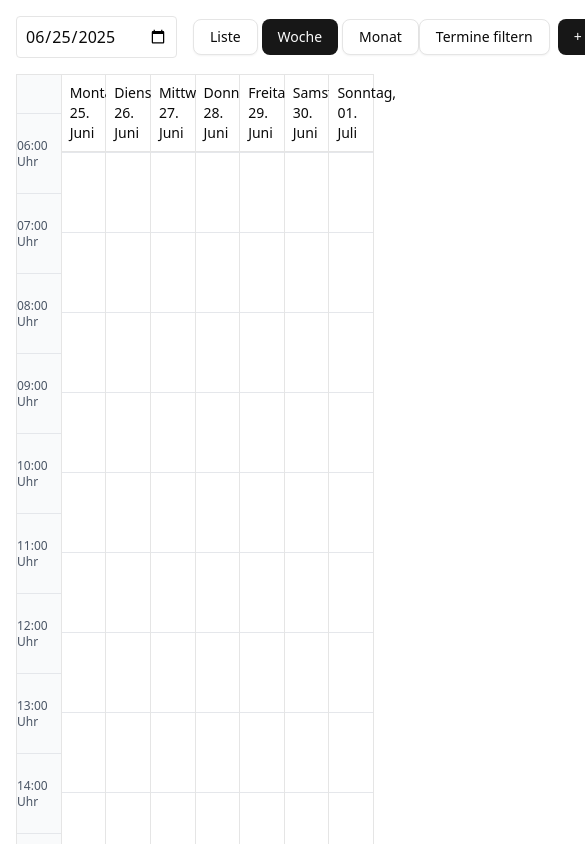
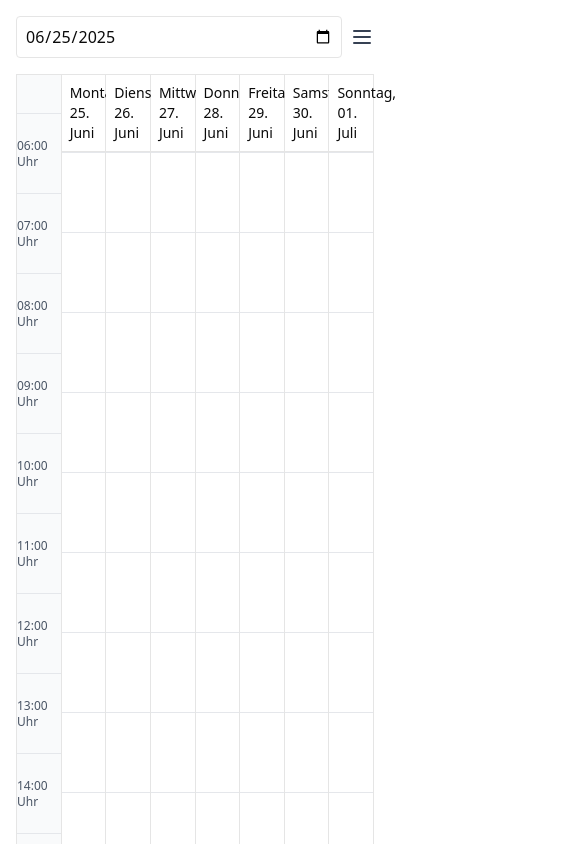
Before and after one commit to rafeyshah/vocare-webapp, a Next.js app: page / in a window 390 px wide. Shown: the top 844 px of the page, 585 px wide, since content can reach past the window. Built offline with nearby package versions, Linux system fonts and the light colour scheme; no server answers; the database is empty.

Commit message:
Responsive UI List

```diff
--- a/src/app/page.tsx
+++ b/src/app/page.tsx
@@ -7,6 +7,7 @@ import CalendarMonth from "@/components/CalendarMonth"
 import AppointmentList from "@/components/AppointmentList"
 import NewAppointmentModal from "@/components/NewAppointmentModal"
 import FilterModal from "@/components/FilterModal"
+import { Menu } from "lucide-react"
 
 export default function CalendarPage() {
   const [view, setView] = useState<"week" | "month" | "list">("week")
@@ -16,6 +17,7 @@ export default function CalendarPage() {
   const [showNewModal, setShowNewModal] = useState(false)
   const [editingAppointment, setEditingAppointment] = useState<any>(null)
   const [refreshKey, setRefreshKey] = useState(0);
+  const [menuOpen, setMenuOpen] = useState(false);
 
   const refreshAppointments = () => setRefreshKey(prev => prev + 1);
 
@@ -27,15 +29,24 @@ export default function CalendarPage() {
   return (
     <div className="p-4">
       {/* Header */}
-      <div className="flex justify-between items-center mb-4">
-        <div className="flex gap-2 items-center">
-          <input
-            type="date"
-            value={selectedDate.toISOString().split("T")[0]}
-            onChange={(e) => setSelectedDate(new Date(e.target.value))}
-            className="border p-2 rounded"
-          />
-          <div className="flex gap-1 ml-2">
+      <div className="flex flex-col sm:flex-row justify-between items-start sm:items-center mb-4 gap-4">
+        <div className="flex flex-col sm:flex-row gap-2 w-full sm:items-center">
+          <div className="flex justify-between w-full sm:w-auto">
+            <input
+              type="date"
+              value={selectedDate.toISOString().split("T")[0]}
+              onChange={(e) => setSelectedDate(new Date(e.target.value))}
+              className="border p-2 rounded w-full sm:w-auto"
+            />
+            <button
+              className="sm:hidden ml-2 text-gray-700"
+              onClick={() => setMenuOpen(!menuOpen)}
+            >
+              <Menu className="w-6 h-6" />
+            </button>
+          </div>
+
+          <div className={`flex-col sm:flex sm:flex-row gap-1 ml-0 sm:ml-2 mt-2 sm:mt-0 ${menuOpen ? "flex" : "hidden sm:flex"}`}>
             <Button
               variant={view === "list" ? "default" : "outline"}
               onClick={() => setView("list")}
@@ -56,7 +67,8 @@ export default function CalendarPage() {
             </Button>
           </div>
         </div>
-        <div className="flex gap-2">
+
+        <div className={`flex-col sm:flex sm:flex-row gap-2 w-full sm:w-auto ${menuOpen ? "flex" : "hidden sm:flex"}`}>
           <Button variant="outline" onClick={() => setShowFilter(true)}>
             Termine filtern
           </Button>
```
